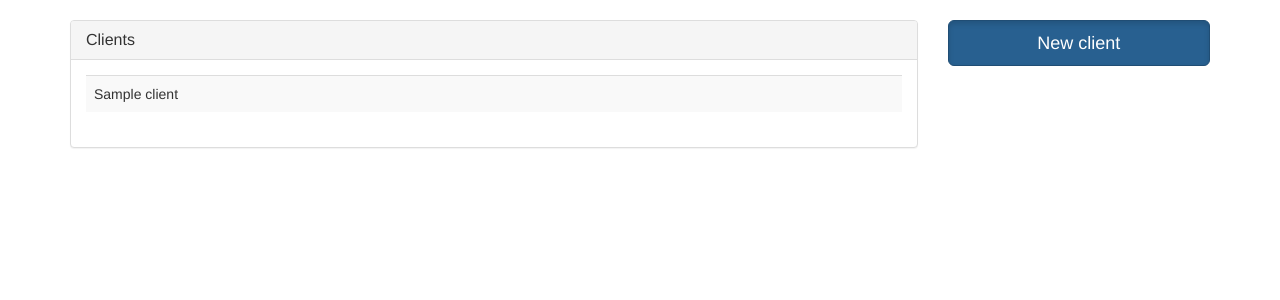
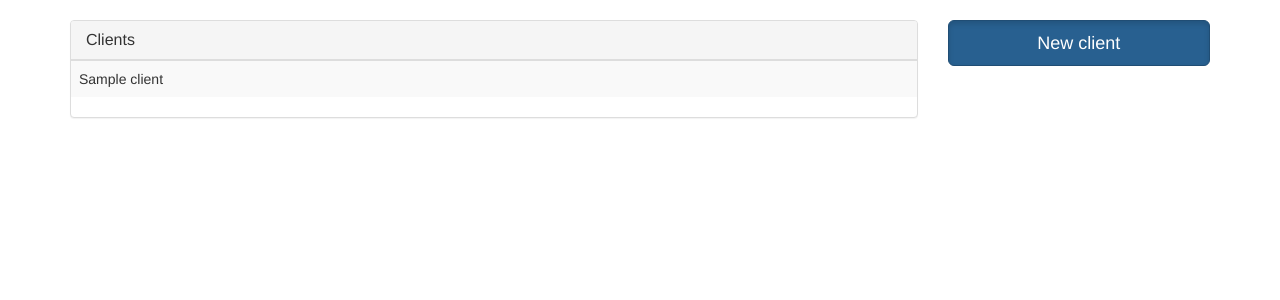
Before and after one commit to linovia/wight-invoices, a Django app: page /client/ in a window 1280 px wide. Shown: the part 72-372 px from the top of the page. Run offline with Django 3.2, Linux system fonts and the light colour scheme; a user stored in the database is signed in; tables that the repository leaves empty hold one stand-in row (values such as "Sample post"); parts of the project's set-up code (start-up, migrations or seed data) failed here and were passed over; some libraries are stand-ins or nearby versions.

Commit message:
Fixed the client list style.

```diff
--- a/wightinvoices/invoice/static/css/theme.css
+++ b/wightinvoices/invoice/static/css/theme.css
@@ -7,6 +7,6 @@ body {
   margin-bottom: 20px;
 }
 
-.invoice-list {
+.invoice-list, .client-list {
     padding: 0;
 }
```
